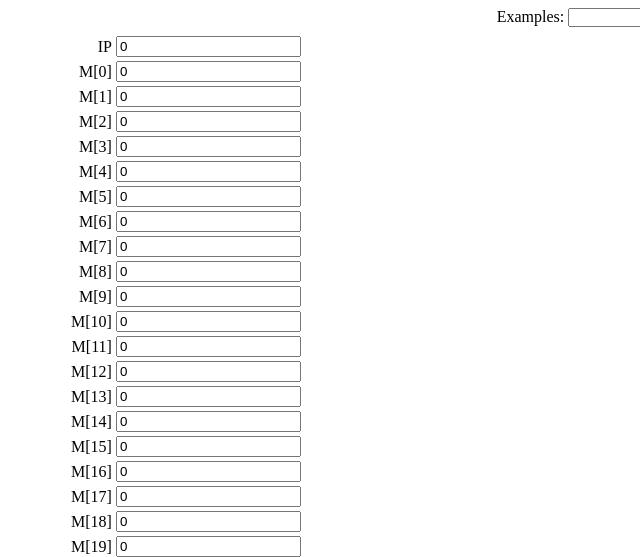
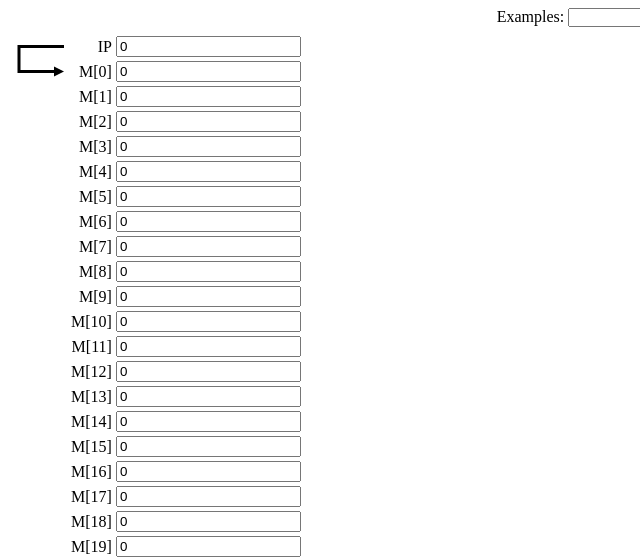
Before and after one commit to btj/picospc, a plain HTML site: page index.html in a window 1280 px wide. Shown: the top 557 px of the page, 0-640 px from the left. Drawn offline with Linux system fonts and the light colour scheme.

Commit message:
Fix display of arrow on Chrome

```diff
--- a/index.html
+++ b/index.html
@@ -10,7 +10,7 @@
                 <td rowspan="2">
                     <table>
                         <tr>
-                            <td height="100%">
+                            <td height="100%" style="vertical-align: top">
                                 <svg height="100%" width="50" id="ipLineSvg">
                                     <polyline id="ipLine"
                                         points="50,10 5,10 5,50 40,50"
--- a/index.js
+++ b/index.js
@@ -55,6 +55,9 @@ function setIp(address) {
     addPoints(ipLine.points, [50, ipY, 5, ipY, 5, memY, 40, memY]);
     ipLineArrowhead.points.clear();
     addPoints(ipLineArrowhead.points, [50, memY, 40, memY - 5, 40, memY + 5]);
+
+    if (ipLineSvgRect.bottom - ipLineSvgRect.top < memY + 5)
+        ipLineSvg.height.baseVal.newValueSpecifiedUnits(5, memY + 5);
 }
 
 function step() {
```
